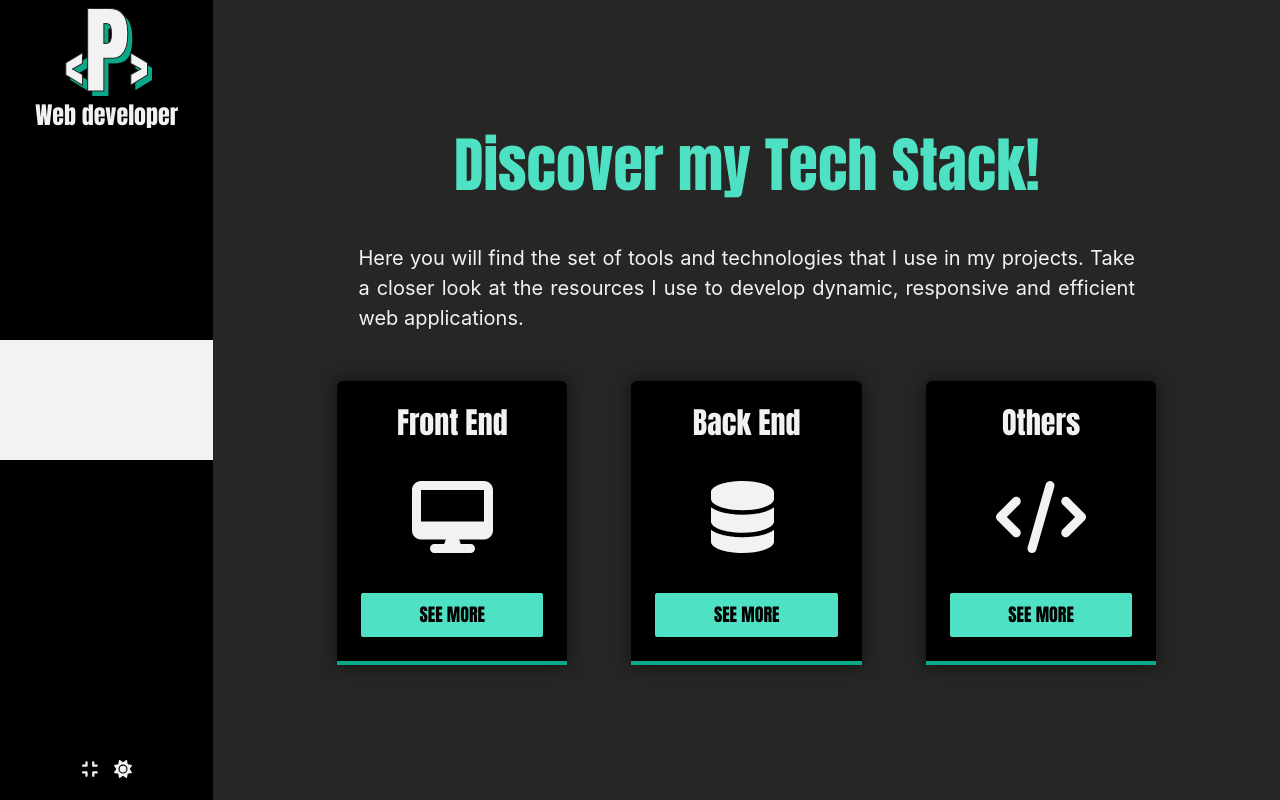
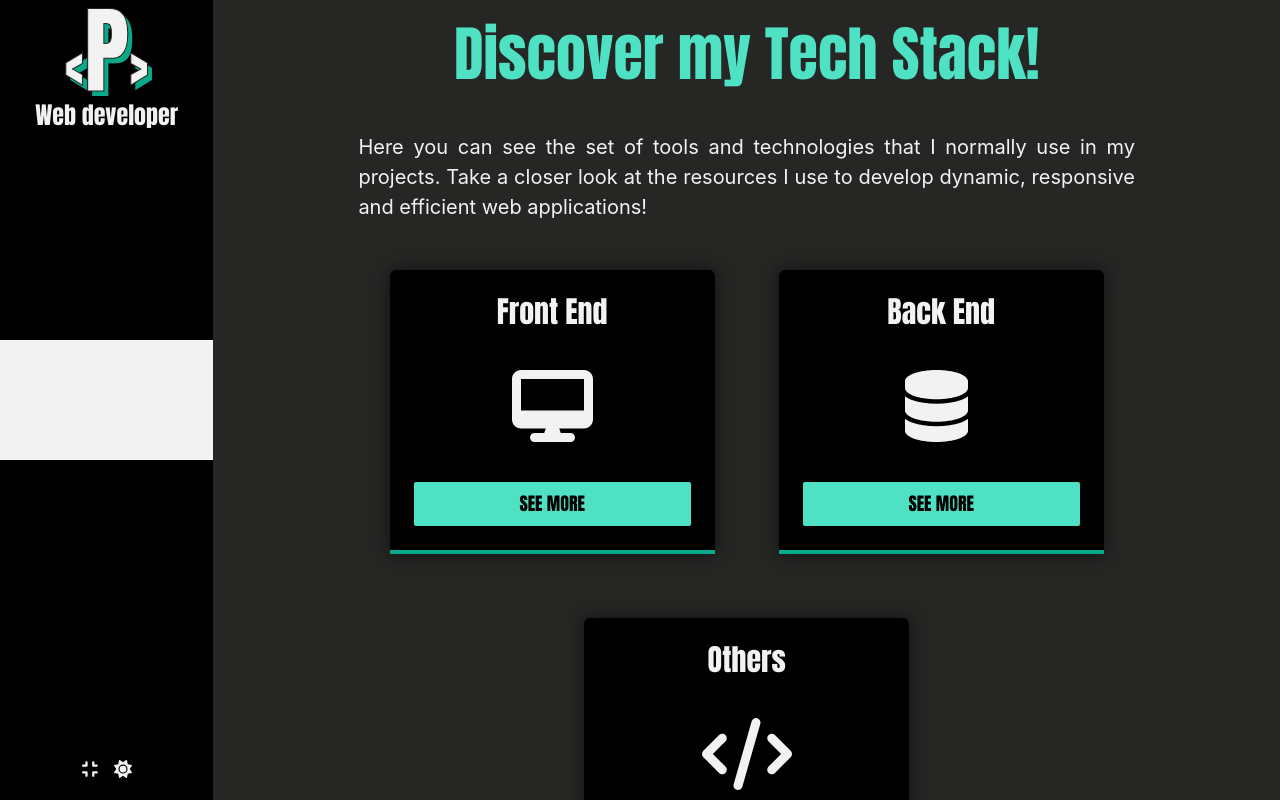
Before and after one commit to pabloff95/portfolio, a React (Vite) app: page /stack in a window 1280 px wide. Built offline with nearby package versions, Linux system fonts and the light colour scheme.

Commit message:
Make stack and project pages responsive

```diff
--- a/src/components/pages/projects/Project-card.tsx
+++ b/src/components/pages/projects/Project-card.tsx
@@ -39,7 +39,7 @@ const ProjectCard: React.FC<ProjectCardProps> = ({
   return (
     <div className="px-[1vw]">
       <div
-        className="bg-secondary-background min-w-[300px] w-[25vw] h-full rounded-lg shadow-box-primary shadow-contrast-on-hover-child"
+        className="bg-secondary-background min-w-[350px] w-[25vw] h-full rounded-lg shadow-box-primary shadow-contrast-on-hover-child"
         ref={cardRef}
       >
         <div className="min-h-[50vh] h-full p-6 flex flex-col gap-2 justify-center items-center text-center">
--- a/src/components/pages/stack/skill-button.tsx
+++ b/src/components/pages/stack/skill-button.tsx
@@ -21,7 +21,7 @@ const SkillButton: React.FC<SkillButtonProps> = ({
     return (
       <button type="button" onClick={handleButtonClick}>
         <div
-          className={`border-2 rounded-sm min-w-[10vw] flex gap-2 items-center justify-center ${
+          className={`border-2 rounded-sm min-w-[max(10vw,200px)] flex gap-2 items-center justify-center ${
             isStackSelected
               ? "bg-primary-contrast border-primary-contrast"
               : "bg-secondary-background"
@@ -42,7 +42,7 @@ const SkillButton: React.FC<SkillButtonProps> = ({
 
   return (
     <div>
-      <div className="min-w-[18vw] flex flex-col gap-4 items-center bg-secondary-background border-b-4 border-b-primary-dark rounded-t-md justify-center p-6 transition ease-in-out duration-500 shadow-black-85">
+      <div className="min-w-[max(18vw,325px)] flex flex-col gap-4 items-center bg-secondary-background border-b-4 border-b-primary-dark rounded-t-md justify-center p-6 transition ease-in-out duration-500 shadow-black-85">
         <span className="font-impact text-3xl">{name}</span>
         <div className="h-[15vh] aspect-square p-6">
           <FaIcon
--- a/src/components/pages/stack/stack-item.tsx
+++ b/src/components/pages/stack/stack-item.tsx
@@ -55,7 +55,8 @@ const StackItem: React.FC<StackItemPropsInterface> = ({ src, name, level }) => {
       : "#ff7400"; // Low level default color
 
   return (
-    <div className="basis-1/3 my-4">
+    <div className="basis-1/3 xl:basis-1/4 my-4">
+      <div className="w-[90%]">
         <div className="h-[20vh] m-auto aspect-square flex flex-col justify-center">
           <ProgressProvider endValue={level}>
             {(value: number) => (
@@ -81,6 +82,7 @@ const StackItem: React.FC<StackItemPropsInterface> = ({ src, name, level }) => {
           </ProgressProvider>
         </div>
       </div>
+    </div>
   );
 };
 
--- a/src/pages/Stack.tsx
+++ b/src/pages/Stack.tsx
@@ -61,11 +61,6 @@ const SKILLS: SkillsInterface = {
         name: "Bootstrap",
         imgPath: "/images/pages/stack/bootstrap.avif",
         level: 5,
-      },
-      {
-        name: "Angular",
-        imgPath: "/images/pages/stack/angular.avif",
-        level: 1,
       },
     ],
   },
@@ -156,44 +151,40 @@ export default function Stack() {
               selectedStack ? "items-start" : "w-full h-full  items-center"
             } flex flex-col justify-center gap-8 ease-in-out duration-5000`}
           >
-            <div className="font-impact text-6xl text-primary">
+            <div className="font-impact text-5xl sm:text-6xl text-primary text-center">
               Discover my Tech Stack!
             </div>
             {!selectedStack && (
               <p className="paragraph w-[80%]">
-                Here you will find the set of tools and technologies that I use
-                in my projects. Take a closer look at the resources I use to
-                develop dynamic, responsive and efficient web applications.
+                Here you can see the set of tools and technologies that I
+                normally use in my projects. Take a closer look at the resources
+                I use to develop dynamic, responsive and efficient web
+                applications!
               </p>
             )}
             <div
-              className={`w-full flex justify-center flex-row ${
+              className={`w-full flex justify-center flex-row flex-wrap ${
                 selectedStack ? "gap-8" : "gap-16"
               }`}
             >
-              <SkillButton
-                name={SKILLS.frontEnd.name}
-                icon={SKILLS.frontEnd.icon}
-                handleButtonClick={() => handleSelectStack(SKILLS.frontEnd)}
-                selectedStack={selectedStack}
-              />
-              <SkillButton
-                name={SKILLS.backEnd.name}
-                icon={SKILLS.backEnd.icon}
-                handleButtonClick={() => handleSelectStack(SKILLS.backEnd)}
-                selectedStack={selectedStack}
-              />
-              <SkillButton
-                name={SKILLS.other.name}
-                icon={SKILLS.other.icon}
-                handleButtonClick={() => handleSelectStack(SKILLS.other)}
-                selectedStack={selectedStack}
-              />
+              {["frontEnd", "backEnd", "other"].map(
+                (skillSet: string, index: number) => (
+                  <SkillButton
+                    name={SKILLS[skillSet].name}
+                    icon={SKILLS[skillSet].icon}
+                    handleButtonClick={() =>
+                      handleSelectStack(SKILLS[skillSet])
+                    }
+                    selectedStack={selectedStack}
+                    key={`skill-button-${index}`}
+                  />
+                )
+              )}
             </div>
           </div>
           <div>
             {selectedStack && (
-              <div className="my-12 m-auto w-[80%] lg:w-1/2 flex flex-wrap justify-center">
+              <div className="my-12 m-auto w-full lg:w-[80%] gap-x-8 lg:gap-x-0 flex flex-wrap justify-center">
                 {selectedStack.stack.map(({ name, imgPath, level }, index) => {
                   return (
                     <StackItem
```
Also changed, not shown: public/images/pages/stack/angular.avif (deleted). Lines whose indentation alone changed are shown as unchanged.
